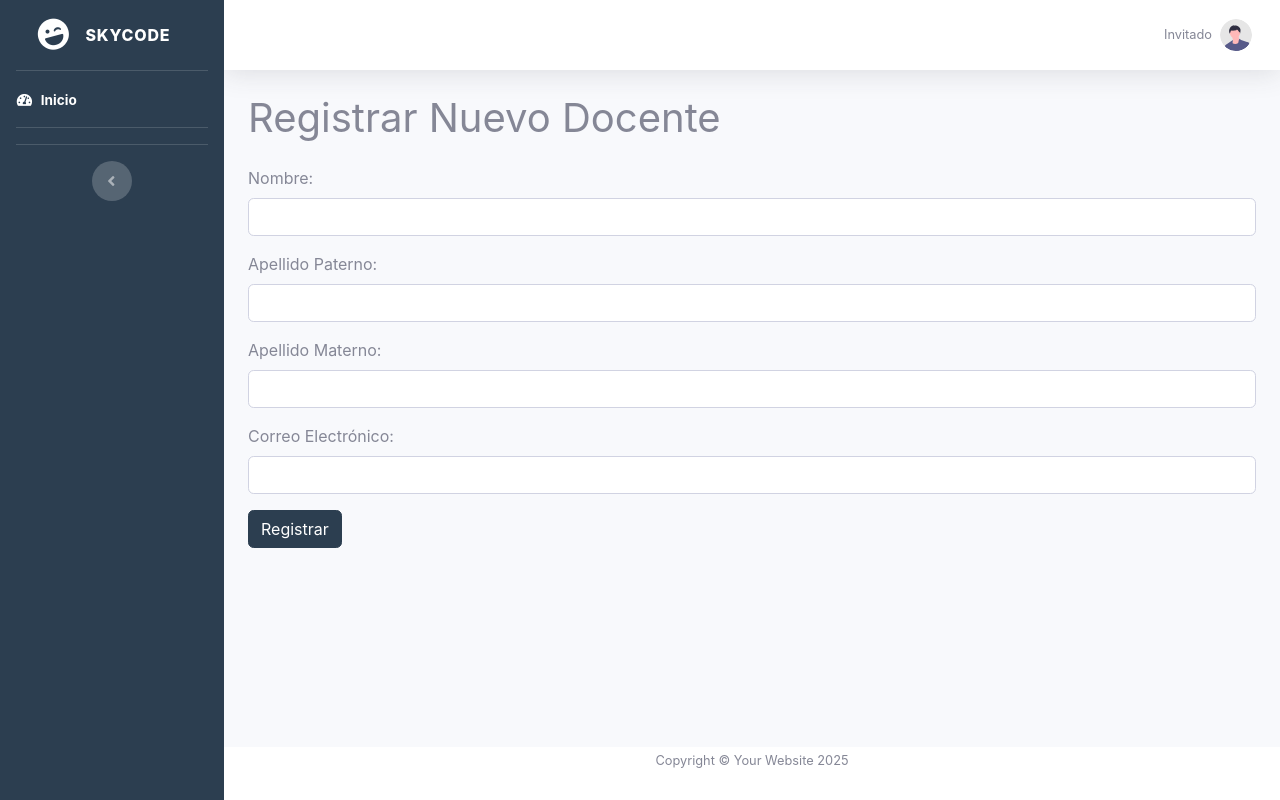
After one commit to CHEOCARMINE/SkyCode, a Flask app: page /docentes/nuevo in a window 1280 px wide. The commit adds this page. Run offline with Flask 3, Linux system fonts and the light colour scheme; some libraries are stand-ins or nearby versions.

Commit message:
CRUD de Docentes finalizado en Modulo_Docentes

```diff
--- a/app.py
+++ b/app.py
@@ -2,12 +2,14 @@ from flask import Flask, redirect, url_for, flash
 from config import config_by_name
 from database import init_db
 from services import init_mail
-from routes import academic_bp, alumno_progress_bp
+from routes import academic_bp, alumno_progress_bp, docentes_bp
 from functions.auth.login import auth_bp as login_bp
 from flask_login import LoginManager
 from models import Usuario
 from routes import alumno_progress_bp
 from routes import reports_bp
+
+
 
 def create_app(config_name="development"):
     """
@@ -42,6 +44,7 @@ def create_app(config_name="development"):
     app.register_blueprint(login_bp)
     app.register_blueprint(alumno_progress_bp)
     app.register_blueprint(reports_bp)
+    app.register_blueprint(docentes_bp)  # Aquí registramos el Blueprint de docentes
 
     # Manejo del error 413 (Request Entity Too Large)
     @app.errorhandler(413)
--- a/routes.py
+++ b/routes.py
@@ -3,7 +3,7 @@ from flask_login import current_user, login_required
 from math import ceil
 from functions.auth.register import registrar_alumno as process_registration
 from functions.user_management.view_students import get_students
-from models import db, Carrera, EstadoAlumno, Alumno, Materia, Coordinadores_Directivos,Cuatrimestre
+from models import db, Carrera, EstadoAlumno, Alumno, Materia, Coordinadores_Directivos,Cuatrimestre, Docente
 from functions.academic_progress import get_academic_progress
 from services import send_email
 from functions.user_management.update_students_data import actualizar_alumno_y_usuario
@@ -17,6 +17,9 @@ from functions.reports.export_report import generar_pdf_reporte
 academic_bp = Blueprint('academic_bp', __name__)
 alumno_progress_bp = Blueprint('alumno_progress', __name__)
 reports_bp = Blueprint('reports_bp', __name__)
+docentes_bp = Blueprint('docentes_bp', __name__, url_prefix='/docentes')
+
+
 
 # ------------------------------------------------------------
 # Route del Index
@@ -667,3 +670,87 @@ def eliminar_cuatrimestre(id):
 
     flash('Cuatrimestre eliminado exitosamente.', 'success')
     return redirect(url_for('academic_bp.listar_cuatrimestres'))
+
+# ------------------------------------------------------------
+# Ruta para listar todos los docentes
+# ------------------------------------------------------------
+@docentes_bp.route('/', methods=['GET'])
+def listar_docentes():
+    docentes = Docente.query.all()
+    return render_template('listar_docentes.html', docentes=docentes)
+
+# ------------------------------------------------------------
+# Ruta para registrar un nuevo docente
+# ------------------------------------------------------------
+@docentes_bp.route('/nuevo', methods=['GET', 'POST'])
+def registrar_docente():
+    if request.method == 'POST':
+        # Recoger datos del formulario
+        nombre = request.form.get('nombre')
+        primer_apellido = request.form.get('primer_apellido')
+        segundo_apellido = request.form.get('segundo_apellido')
+        correo_electronico = request.form.get('correo_electronico')
+
+        # Crear el nuevo docente
+        nuevo_docente = Docente(
+            nombre=nombre,
+            primer_apellido=primer_apellido,
+            segundo_apellido=segundo_apellido,
+            correo_electronico=correo_electronico
+        )
+
+        # Guardar en la base de datos
+        try:
+            db.session.add(nuevo_docente)
+            db.session.commit()
+            flash('Docente registrado exitosamente.', 'success')
+        except Exception as e:
+            db.session.rollback()
+            flash(f'Error al registrar el docente: {str(e)}', 'danger')
+
+        return redirect(url_for('docentes_bp.listar_docentes'))
+
+    return render_template('registrar_docente.html')
+
+# ------------------------------------------------------------
+# Ruta para editar un docente existente
+# ------------------------------------------------------------
+@docentes_bp.route('/<int:id>/editar', methods=['GET', 'POST'])
+def editar_docente(id):
+    docente = Docente.query.get_or_404(id)
+
+    if request.method == 'POST':
+        # Actualizar datos con lo enviado desde el formulario
+        docente.nombre = request.form.get('nombre')
+        docente.primer_apellido = request.form.get('primer_apellido')
+        docente.segundo_apellido = request.form.get('segundo_apellido')
+        docente.correo_electronico = request.form.get('correo_electronico')
+
+        # Guardar cambios
+        try:
+            db.session.commit()
+            flash('Docente actualizado exitosamente.', 'success')
+        except Exception as e:
+            db.session.rollback()
+            flash(f'Error al actualizar el docente: {str(e)}', 'danger')
+
+        return redirect(url_for('docentes_bp.listar_docentes'))
+
+    return render_template('editar_docente.html', docente=docente)
+
+# ------------------------------------------------------------
+# Ruta para eliminar un docente
+# ------------------------------------------------------------
+@docentes_bp.route('/<int:id>/eliminar', methods=['POST'])
+def eliminar_docente(id):
+    docente = Docente.query.get_or_404(id)
+
+    try:
+        db.session.delete(docente)
+        db.session.commit()
+        flash('Docente eliminado exitosamente.', 'success')
+    except Exception as e:
+        db.session.rollback()
+        flash(f'Error al eliminar el docente: {str(e)}', 'danger')
+
+    return redirect(url_for('docentes_bp.listar_docentes'))
--- a/templates/base.html
+++ b/templates/base.html
@@ -129,6 +129,13 @@
     <span>Gestión de Cuatrimestres</span>
   </a>
 </li>
+<!-- Link para gestión de Docentes Solo para Directivos -->
+<li class="nav-item">
+  <a class="nav-link" href="{{ url_for('docentes_bp.listar_docentes') }}">
+    <i class="fas fa-fw fa-user-tie"></i>
+    <span>Gestión de Docentes</span>
+  </a>
+</li>
       {# Aquí puedes agregar enlaces específicos para Directivo #}
     {% endif %}
   {% endif %}
--- /dev/null
+++ b/templates/registrar_docente.html
@@ -0,0 +1,28 @@
+{% extends 'base.html' %}
+
+{% block title %}Registrar Docente{% endblock %}
+
+{% block content %}
+<div class="container">
+  <h1 class="my-4">Registrar Nuevo Docente</h1>
+  <form action="{{ url_for('docentes_bp.registrar_docente') }}" method="POST">
+    <div class="form-group">
+      <label for="nombre">Nombre:</label>
+      <input type="text" class="form-control" id="nombre" name="nombre" required>
+    </div>
+    <div class="form-group">
+      <label for="primer_apellido">Apellido Paterno:</label>
+      <input type="text" class="form-control" id="primer_apellido" name="primer_apellido" required>
+    </div>
+    <div class="form-group">
+      <label for="segundo_apellido">Apellido Materno:</label>
+      <input type="text" class="form-control" id="segundo_apellido" name="segundo_apellido">
+    </div>
+    <div class="form-group">
+      <label for="correo_electronico">Correo Electrónico:</label>
+      <input type="email" class="form-control" id="correo_electronico" name="correo_electronico" required>
+    </div>
+    <button type="submit" class="btn btn-primary">Registrar</button>
+  </form>
+</div>
+{% endblock %}
```
Also changed, not shown: models.py (+21 -0 lines), templates/editar_docente.html (added, +28 -0 lines), templates/listar_docentes.html (added, +40 -0 lines).
